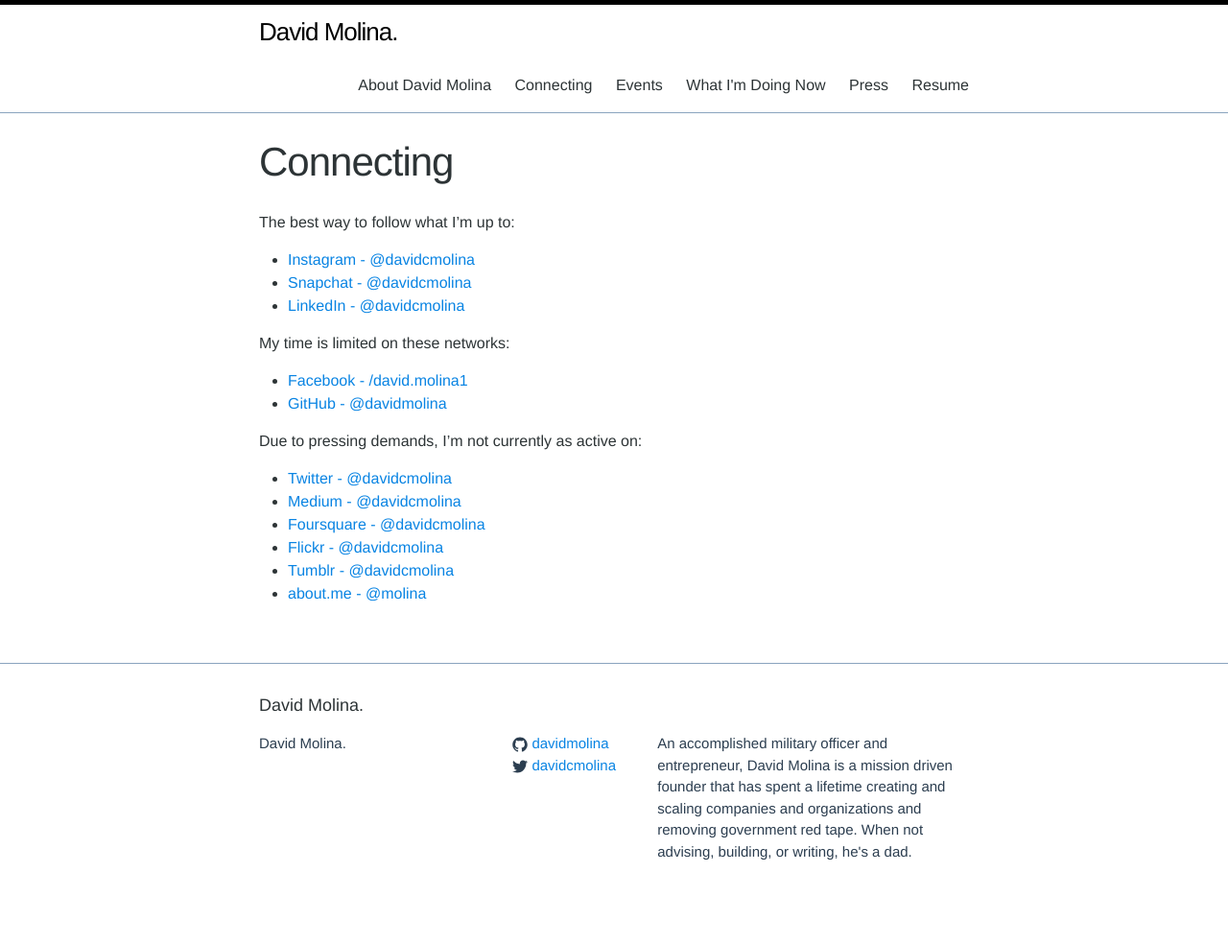
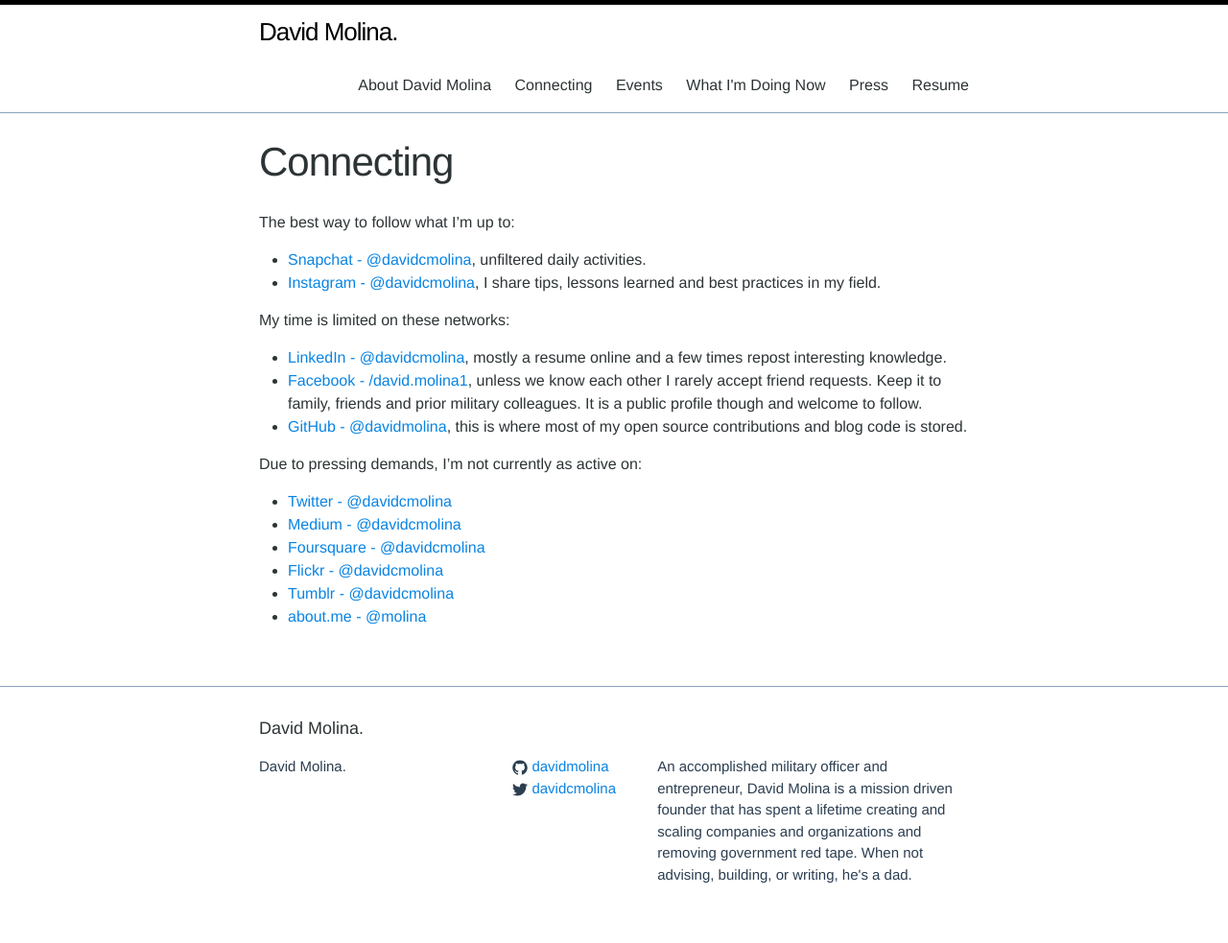
Before and after one commit to davidmolina/davidmolina.github.io, a Jekyll site: the page built from connecting.md, in a window 1280 px wide. Shown: the whole page at 96% size. Built offline with Jekyll 4.4.1, drawn with Linux system fonts in a browser that asks for light colours; before the commit the page ends 959 px from its top, so only the background shows below that.

Commit message:
[blog] new post

```diff
--- a/connecting.md
+++ b/connecting.md
@@ -5,13 +5,13 @@
 ---
 
 The best way to follow what I'm up to:
-- [Instagram - @davidcmolina](https://www.instagram.com/davidcmolina/)
-- [Snapchat - @davidcmolina](https://snapchat.com/add/davidcmolina)
-- [LinkedIn - @davidcmolina](https://www.linkedin.com/in/davidcmolina/)
+- [Snapchat - @davidcmolina](https://snapchat.com/add/davidcmolina), unfiltered daily activities.
+- [Instagram - @davidcmolina](https://www.instagram.com/davidcmolina/), I share tips, lessons learned and best practices in my field.
 
 My time is limited on these networks:
-- [Facebook - /david.molina1](https://www.facebook.com/david.molina1)
-- [GitHub - @davidmolina](https://github.com/davidmolina/)
+- [LinkedIn - @davidcmolina](https://www.linkedin.com/in/davidcmolina/), mostly a resume online and a few times repost interesting knowledge.
+- [Facebook - /david.molina1](https://www.facebook.com/david.molina1), unless we know each other I rarely accept friend requests. Keep it to family, friends and prior military colleagues. It is a public profile though and welcome to follow.
+- [GitHub - @davidmolina](https://github.com/davidmolina/), this is where most of my open source contributions and blog code is stored.
 
 Due to pressing demands, I'm not currently as active on:
 - [Twitter - @davidcmolina](https://twitter.com/davidcmolina)
```
Also changed, not shown: _posts/2025-11-27-leveraging-missing-minerals.md (added, +29 -0 lines), Gemfile.lock.
